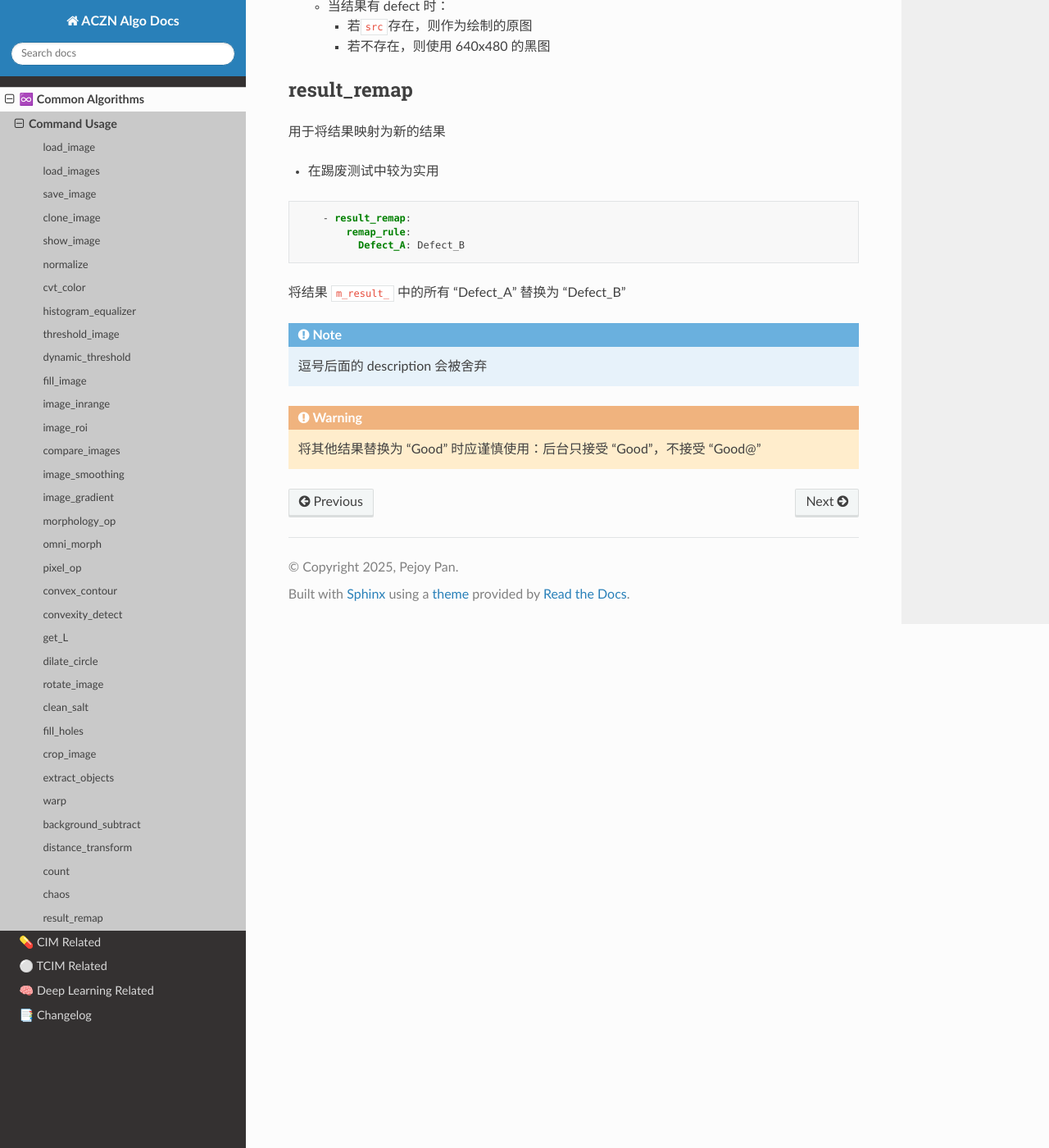
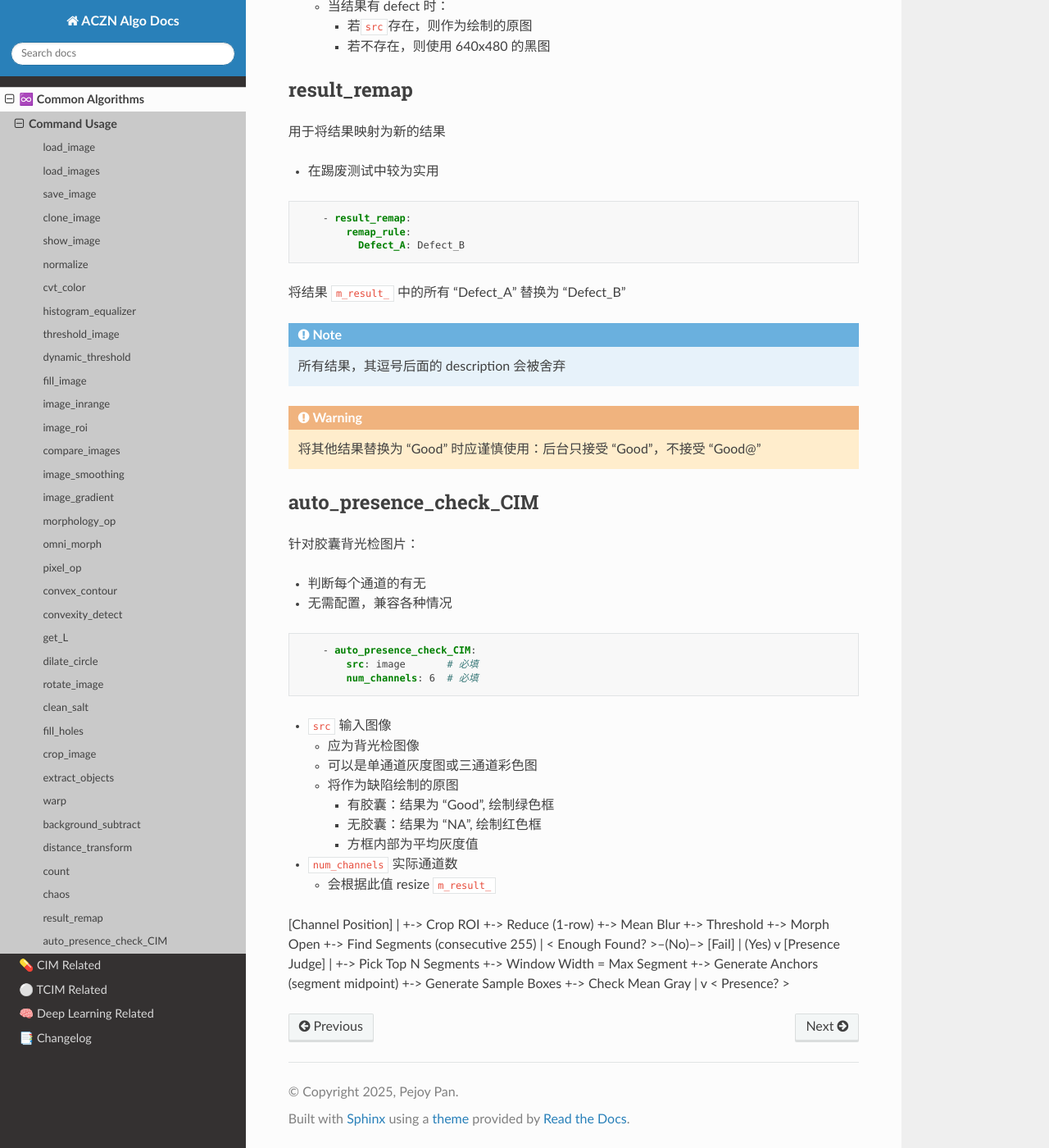
Before and after one commit to pejoypan/aczn-algo-docs, a Sphinx documentation site: the page built from docs/source/common/command-docs.md, in a window 1280 px wide and 1400 px high, scrolled down 15690 px. Shown: the whole window at 82% size. Built offline with Sphinx 7.4.7 and the Read the Docs theme 3.1.0, drawn with Linux system fonts in a browser that asks for light colours.

Commit message:
docs for auto_presence_check_CIM

````diff
--- a/docs/source/common/command-docs.md
+++ b/docs/source/common/command-docs.md
@@ -698,9 +698,55 @@ tablet:
 将结果 `m_result_` 中的所有 "Defect_A" 替换为 "Defect_B"
 
 ```{note}
-逗号后面的 description 会被舍弃
+所有结果，其逗号后面的 description 会被舍弃
 ```
 
 ```{warning}
 将其他结果替换为 "Good" 时应谨慎使用：后台只接受 "Good"，不接受 "Good@"
 ```
+
+## auto_presence_check_CIM
+
+针对胶囊背光检图片：
+- 判断每个通道的有无
+- 无需配置，兼容各种情况
+
+```yaml
+    - auto_presence_check_CIM:
+        src: image       # 必填
+        num_channels: 6  # 必填
+```
+
+- `src` 输入图像
+  - 应为背光检图像
+  - 可以是单通道灰度图或三通道彩色图
+  - 将作为缺陷绘制的原图
+    - 有胶囊：结果为 "Good", 绘制绿色框
+    - 无胶囊：结果为 "NA", 绘制红色框
+    - 方框内部为平均灰度值
+- `num_channels` 实际通道数
+  - 会根据此值 resize `m_result_`
+
+[Channel Position]
+    |
+    +-> Crop ROI
+    +-> Reduce (1-row)
+    +-> Mean Blur
+    +-> Threshold
+    +-> Morph Open
+    +-> Find Segments (consecutive 255)
+    |
+< Enough Found? >--(No)--> [Fail]
+    |
+  (Yes)
+    v
+[Presence Judge]
+    |
+    +-> Pick Top N Segments
+    +-> Window Width = Max Segment
+    +-> Generate Anchors (segment midpoint)
+    +-> Generate Sample Boxes
+    +-> Check Mean Gray
+    |
+    v
+< Presence? >
````
